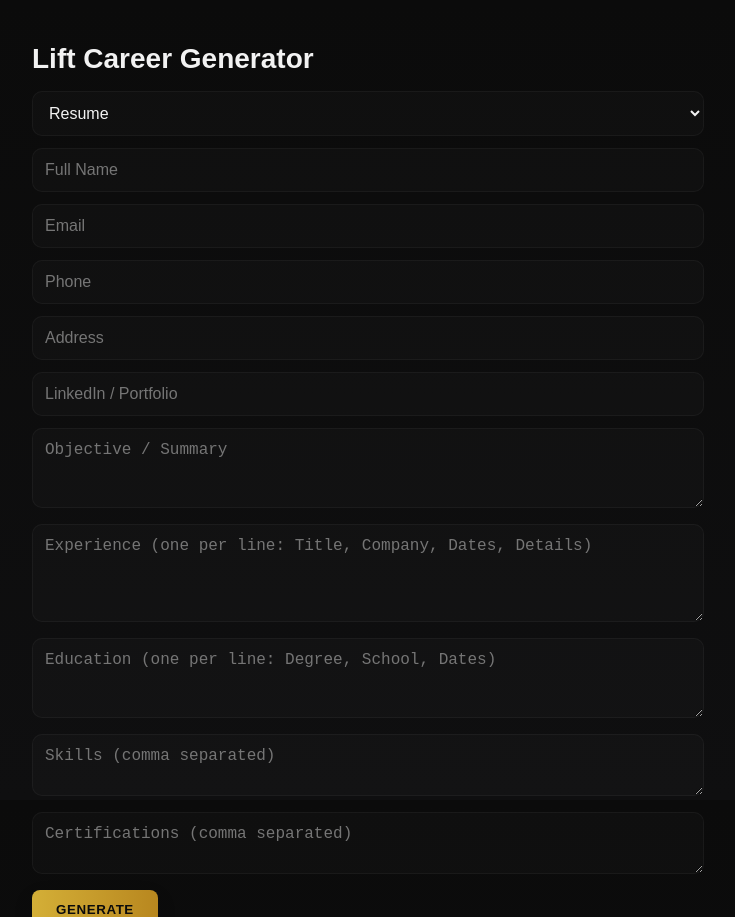
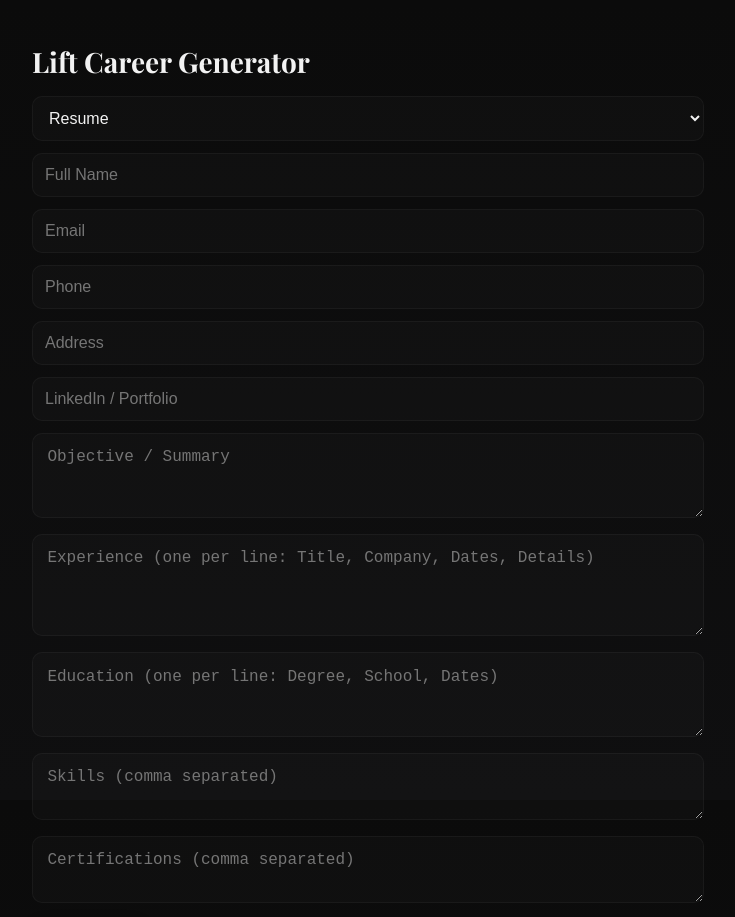
Before and after one commit to Diamond-Queen/Lift, a Next.js app: page /career in a window 1280 px wide. Shown: the top 917 px of the page, without its empty margins (272-1007 px from the left). Built offline with nearby package versions, Linux system fonts and the light colour scheme; a web font is replaced by a local one.

Commit message:
career test

```diff
--- a/pages/career.jsx
+++ b/pages/career.jsx
@@ -39,17 +39,35 @@ export default function Career() {
   setLoading(true);
 
   try {
+    // parse textarea inputs into arrays for structured display
+    const parsedExperience = experience.split("\n").map(line => {
+      const [title, company, dates, details] = line.split("|").map(s => s?.trim() || "");
+      return { title, company, dates, details };
+    }).filter(e => e.title);
+
+    const parsedEducation = education.split("\n").map(line => {
+      const [degree, school, dates] = line.split("|").map(s => s?.trim() || "");
+      return { degree, school, dates };
+    }).filter(e => e.degree);
+
+    const parsedSkills = skills.split(",").map(s => s.trim()).filter(Boolean);
+    const parsedCerts = certifications.split(",").map(s => s.trim()).filter(Boolean);
+
     const bodyData = {
       type,
       name,
       email,
       phone,
       ...(type === "resume" && {
-          address, linkedin, objective, experience, education, skills, certifications
+        address,
+        linkedin,
+        objective,
+        experience: parsedExperience,
+        education: parsedEducation,
+        skills: parsedSkills,
+        certifications: parsedCerts,
       }),
-        ...(type === "cover" && {
-          recipient, position, paragraphs
-        }),
+      ...(type === "cover" && { recipient, position, paragraphs }),
     };
 
     const res = await fetch("/api/career", {
@@ -59,7 +77,6 @@ export default function Career() {
     });
 
     if (!res.ok) throw new Error("Network response not ok");
-
     const data = await res.json();
     setResult(data.result || {});
   } catch (err) {
@@ -69,6 +86,7 @@ export default function Career() {
     setLoading(false);
   }
 };
+
 
   return (
     <div className={styles.container}>
--- a/styles/Career.module.css
+++ b/styles/Career.module.css
@@ -1,20 +1,22 @@
+/* Container for the entire page */
 .container {
   padding: 1.5rem;
   max-width: 42rem;
-  margin: 0 auto;
-  font-family: var(--font-sans, Arial, sans-serif);
+  margin-left: auto;
+  margin-right: auto;
 }
 
+/* Page title */
 .pageTitle {
   font-size: 1.75rem;
   font-weight: 600;
   margin-bottom: 1rem;
-  color: var(--muted, #ccc);
+  color: var(--muted);
+  font-family: var(--font-heading);
 }
 
-.input,
-.textarea,
-select {
+/* Inputs and selects */
+.input {
   width: 100%;
   border: 1px solid rgba(255, 255, 255, 0.04);
   border-radius: 10px;
@@ -23,13 +25,28 @@ select {
   font-size: 1rem;
   box-sizing: border-box;
   background: rgba(255, 255, 255, 0.02);
-  color: var(--muted, #ccc);
+  color: var(--muted);
 }
 
+/* Textareas */
+.textarea {
+  width: 100%;
+  border: 1px solid rgba(255, 255, 255, 0.04);
+  border-radius: 10px;
+  padding: 0.9rem;
+  margin-bottom: 0.75rem;
+  font-size: 1rem;
+  box-sizing: border-box;
+  background: rgba(255, 255, 255, 0.02);
+  color: var(--muted);
+  resize: vertical;
+}
+
+/* Buttons */
 .btnAction {
   display: inline-block;
-  padding: 0.75rem 1.5rem;
-  border-radius: 8px;
+  padding: var(--btn-padding-vert, 0.75rem) var(--btn-padding-horiz, 1.5rem);
+  border-radius: var(--btn-radius, 10px);
   font-weight: 700;
   color: var(--accent-contrast, #fff);
   text-decoration: none;
@@ -42,84 +59,92 @@ select {
 
 .btnPurple {
   background: linear-gradient(90deg, var(--accent, #6c63ff) 0%, #b8871f 100%);
+  color: var(--accent-contrast, #fff);
 }
 
 .btnAction:hover {
-  transform: translateY(-2px);
-  box-shadow: 0 12px 30px rgba(0, 0, 0, 0.2);
+  transform: translateY(-3px);
+  box-shadow: 0 18px 46px rgba(0, 0, 0, 0.28);
 }
 
+/* Error messages */
+.error {
+  color: crimson;
+  margin-top: 8px;
+}
+
+/* Result card */
 .resultCard {
-  margin-top: 1.5rem;
-  padding: 1.5rem;
+  margin-top: 1.25rem;
+  padding: 1.25rem;
   border-radius: 12px;
   border: 1px solid rgba(255, 255, 255, 0.03);
   background: linear-gradient(180deg, rgba(255, 255, 255, 0.02), rgba(255, 255, 255, 0.01));
-  color: var(--muted, #ccc);
+  color: var(--muted);
   box-shadow: 0 10px 30px rgba(2, 6, 23, 0.2);
 }
 
-/* PRINTABLE RESUME & COVER LETTER */
+/* Loading state */
+.loading {
+  opacity: 0.85;
+  cursor: progress;
+}
+
+/* Printable resume / cover letter */
 .printableResume,
 .printableCover {
-  background: #fff;
-  color: #000;
-  padding: 2rem;
-  font-family: "Times New Roman", serif;
-  font-size: 12pt;
-  line-height: 1.4;
+  margin-top: 1rem;
+  padding: 1rem;
+  border: 1px solid rgba(255, 255, 255, 0.03);
+  border-radius: 10px;
+  background: rgba(255, 255, 255, 0.02);
 }
 
 .printableResume h1 {
-  font-size: 24pt;
-  margin-bottom: 0.2rem;
+  font-size: 1.5rem;
+  margin-bottom: 0.5rem;
 }
 
 .printableResume p,
 .printableCover p {
-  margin: 0.2rem 0;
+  margin-bottom: 0.5rem;
 }
 
 .printableResume h2 {
-  font-size: 14pt;
   margin-top: 1rem;
-  border-bottom: 1px solid #333;
-  padding-bottom: 2px;
+  margin-bottom: 0.5rem;
+  font-size: 1.2rem;
 }
 
-.printableResume ul {
-  list-style: disc;
-  margin-left: 1.5rem;
-}
-
-.job,
-.education {
+/* Section titles */
+.sectionTitle {
+  font-weight: 600;
+  margin-top: 1rem;
   margin-bottom: 0.5rem;
 }
 
+/* Print button */
 .printBtn {
   margin-top: 1rem;
   padding: 0.5rem 1rem;
+  border-radius: 8px;
   background: var(--accent, #6c63ff);
   color: #fff;
+  font-weight: 600;
+  cursor: pointer;
   border: none;
-  border-radius: 6px;
-  cursor: pointer;
 }
 
-@media print {
-  body * {
-    visibility: hidden;
-  }
-  .printableResume,
-  .printableCover {
-    visibility: visible;
-    position: absolute;
-    left: 0;
-    top: 0;
-    width: 100%;
-  }
-  .printBtn {
-    display: none;
-  }
+.printBtn:hover {
+  opacity: 0.9;
 }
+
+/* Job/education entries */
+.job {
+  margin-bottom: 0.5rem;
+}
+
+/* Muted text helper */
+.muted {
+  opacity: 0.95;
+}
```
Lines whose indentation alone changed are shown as unchanged.
